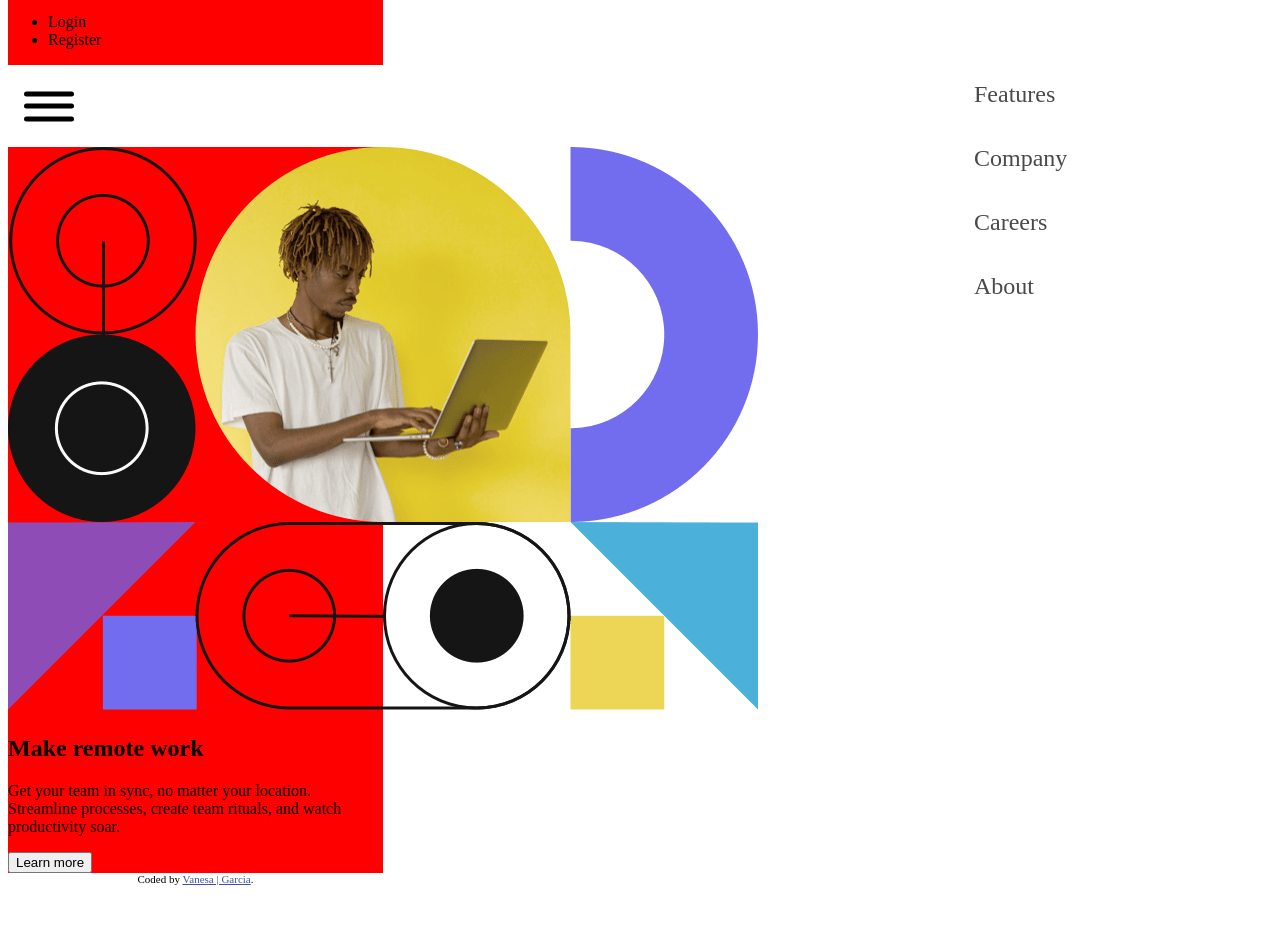
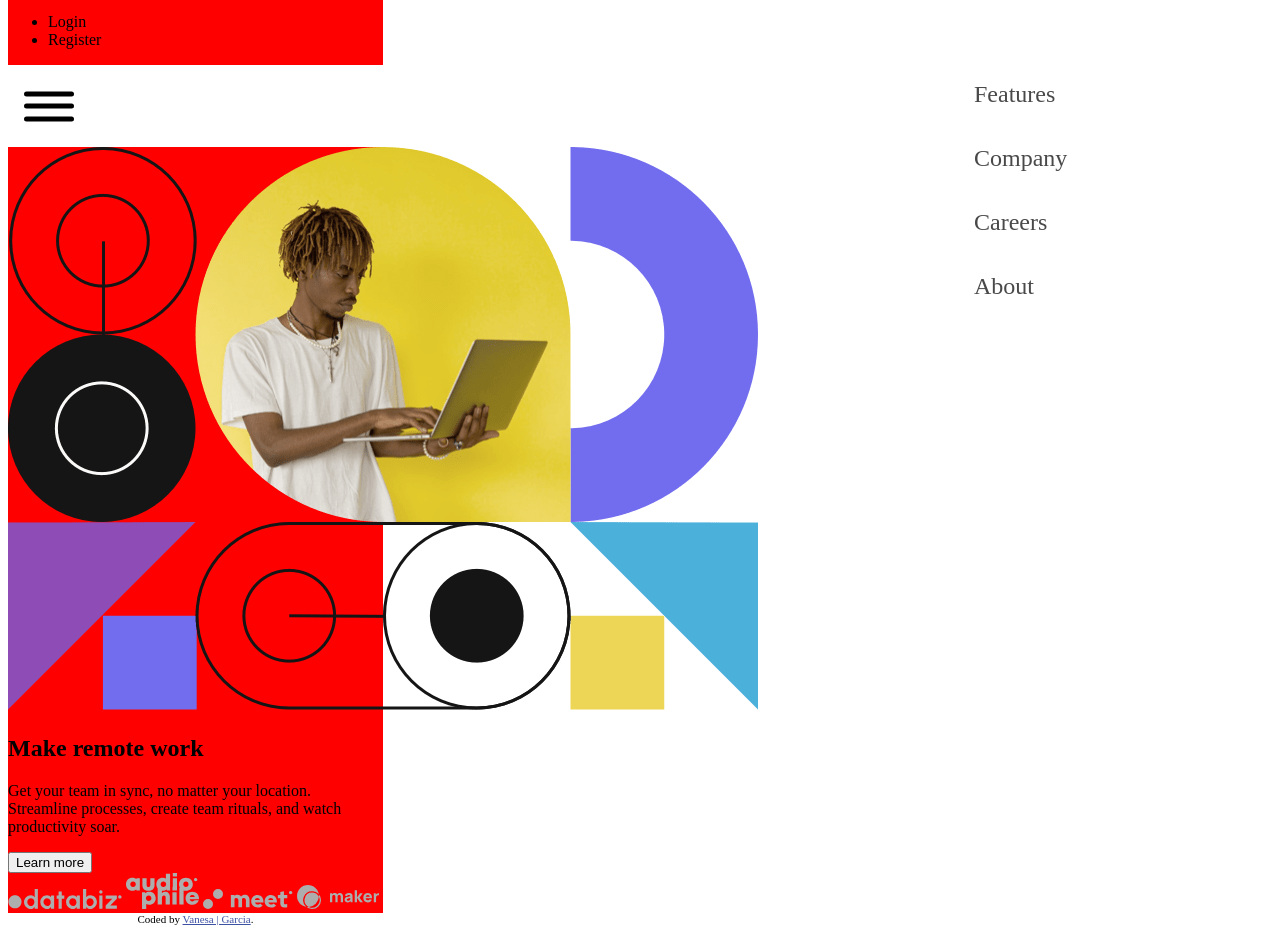
Before and after one commit to vanesa5/intro-with-dropdown-menu, a plain HTML site: page index.html in a window 1280 px wide. Shown: the part 82-1015 px from the top of the page. Before the commit the page ends 975 px from the top, so only its background shows below. Drawn offline with Linux system fonts and the light colour scheme.

Commit message:
Clients we added

```diff
--- a/index.html
+++ b/index.html
@@ -21,6 +21,7 @@
 <section class="container">
 
 <!-- 1st section -->
+ <div class="header-bar">
  <!-- 1st-1st section -->
     <figure>
       <a href="#"><img src="images/logo.svg" alt="logo"></a>
@@ -52,6 +53,7 @@
 </div>
 </nav>
 
+</div>
 <!----------- End of 1st section --------->
 
 
@@ -81,7 +83,12 @@
   <button>Learn more</button>
 </div>
   <!-- 3rd-2st section -->
-
+<div class="clients">
+  <img src="images/client-databiz.svg">
+  <img src="images/client-audiophile.svg">
+  <img src="images/client-meet.svg">
+  <img src="images/client-maker.svg">
+</div>
 <!----------- End of 3rd section ----------->
 </section>
 
```
